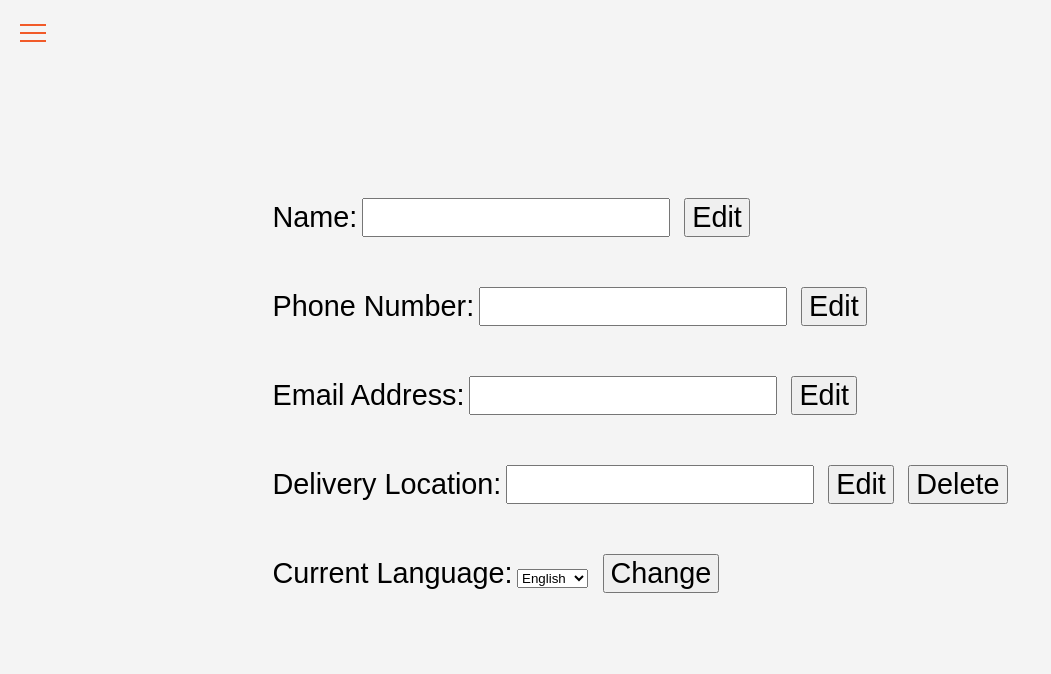
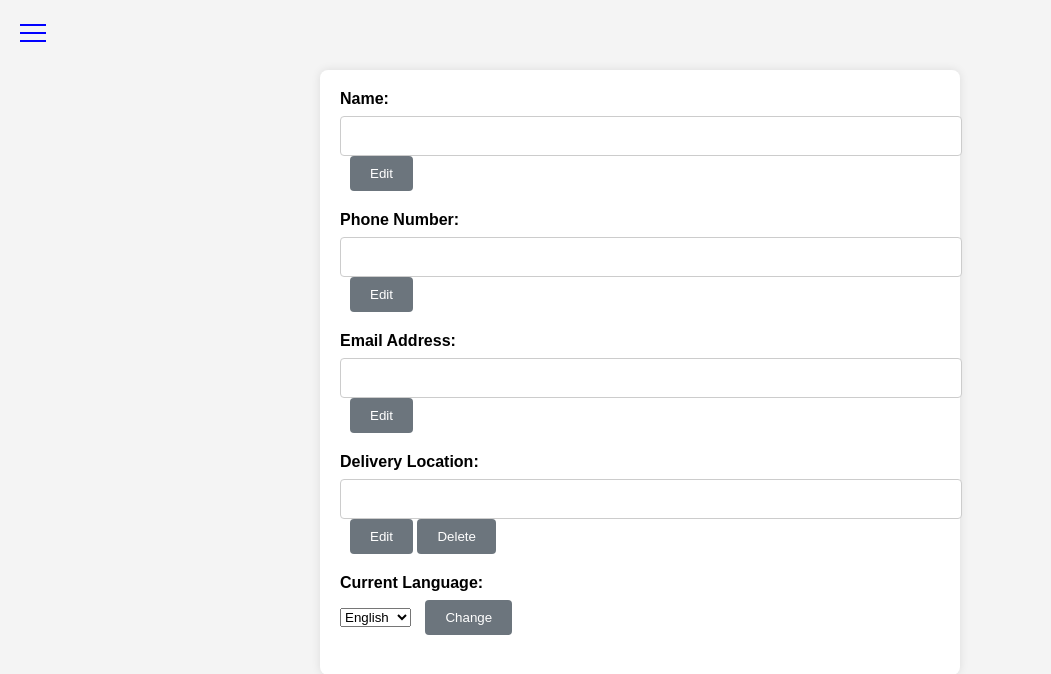
Before and after one commit to Sharonobinda/Laika-Food-Delivery-App, a website: page My Account.html in a window 1280 px wide. Shown: the whole page, without its empty margins (0-1051 px from the left). Drawn offline with Linux system fonts and the light colour scheme.

Commit message:
Update My Account.css

```diff
--- a/My Account.css
+++ b/My Account.css
@@ -44,7 +44,7 @@ body {
   position: absolute;
   width: 100%;
   height: 2px;
-    background-color: #f15a29;
+  background-color: blue;
   transition-duration: 0.25s;
 }
 .menu__btn > span::before {
@@ -87,38 +87,55 @@ body {
   background-color: rgba(41, 41, 95, 0.347);
 }
 /* end of nav bar */
-
-
 .container {
-    display: flex;
-    flex-direction: column;
-    justify-content: center;
-    align-items: center;
-    height: 100vh; /* Set height to viewport height for vertical centering */
+  max-width: 600px;
+  margin: 50px auto;
+  padding: 20px;
+  border-radius: 8px;
+  box-shadow: 0 0 10px rgba(0, 0, 0, 0.1);
+  background-color: #fff;
 }
 
 .form-group {
-    margin-bottom: 50px; /* Adjust spacing between form groups */
+  margin-bottom: 20px;
 }
 
 .form-label {
-    font-size: 1.8em; /* Increase font size of labels */
+  display: block;
+  margin-bottom: 8px;
+  font-weight: bold;
 }
 
 .form-control {
-    width: 300px; /* Set the width of input fields */
-    font-size: 1.8em; /* Increase font size of input fields */
+  width: 100%;
+  padding: 10px;
+  border: 1px solid #ccc;
+  border-radius: 4px;
+  font-size: 16px;
+}
+
+select.form-control {
+  height: 40px;
+}
+
+.edit-btn {
+  margin-left: 10px;
 }
 
 .btn {
-    margin-left: 10px; /* Adjust spacing between buttons */
-    font-size: 1.8em; /* Increase font size of buttons */
-
+  padding: 10px 20px;
+  border: none;
+  border-radius: 4px;
+  background-color: #007bff;
+  color: #fff;
+  cursor: pointer;
+  transition: background-color 0.3s ease;
 }
 
-.btn:hover {
-    background-color: orangered;
+.btn-secondary {
+  background-color: #6c757d;
 }
-.edit-btn {
-    margin-left: 10px;
+
+.btn-secondary:hover {
+  background-color: #5a6268;
 }
```
Lines whose indentation alone changed are shown as unchanged.
